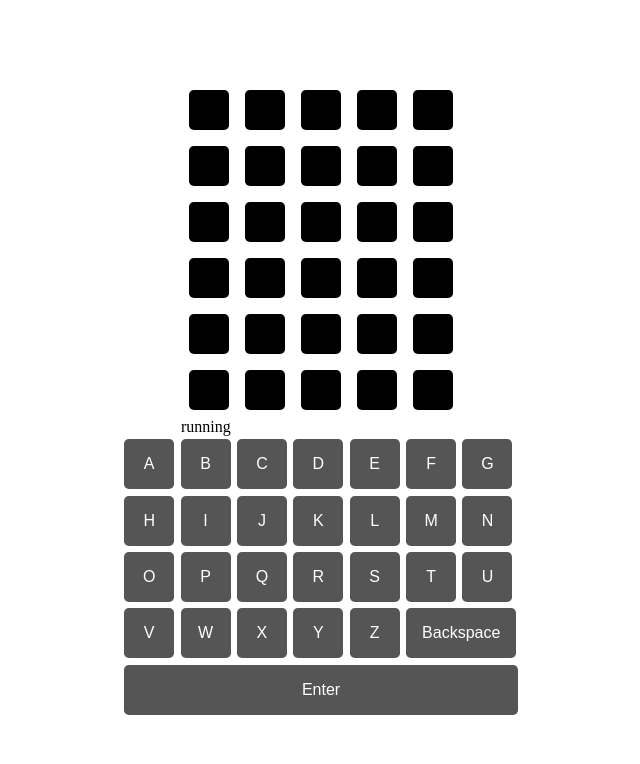
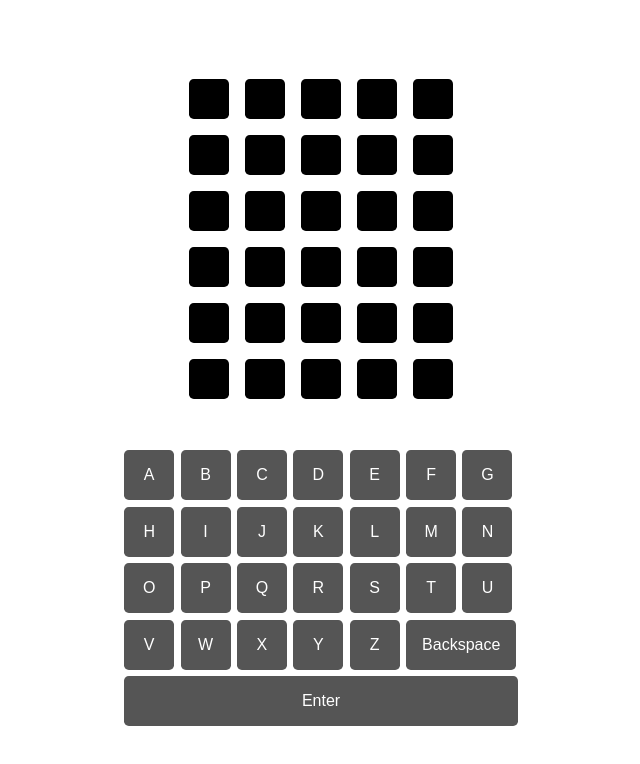
Before and after one commit to alivarastepour/wordle, a React (Create React App) app: page / in a window 1280 px wide. Shown: the top 764 px of the page, without its empty margins (319-959 px from the left). Built offline with nearby package versions, Linux system fonts and the light colour scheme.

Commit message:
added game state section

```diff
--- a/src/components/GameTable/GameTable.tsx
+++ b/src/components/GameTable/GameTable.tsx
@@ -25,14 +25,16 @@ function GameTable({ guesses, currentGuess, gameState }: IGameTableProps) {
             })}
         </div>
         <div className={`${"row-flex"} ${styles["filling-row-wrapper"]}`}>
-          {gameState === "running" && <FillingRow word={currentGuess} />}
+          <FillingRow word={currentGuess} />
         </div>
         <div className={`${"row-flex"} ${styles["empty-row-wrapper"]}`}>
           {emptyRows.map((_, index) => {
             return <EmptyRow key={index} />;
           })}
         </div>
-        <div className={styles["game-state"]}>{gameState}</div>
+        <div className={styles["game-state"]}>
+          {gameState !== "running" && gameState}
+        </div>
       </div>
     </>
   );
--- a/src/styles/gameTable.module.scss
+++ b/src/styles/gameTable.module.scss
@@ -2,4 +2,17 @@
   display: flex;
   flex-direction: column;
   max-width: 500px;
+
+  .game-state {
+    font-family: sans-serif;
+    text-transform: uppercase;
+    border: 1px solid black;
+    border-radius: 0.3rem;
+    padding: 0.2rem;
+    margin: 1rem;
+    text-align: center;
+    &:empty {
+      visibility: hidden;
+    }
+  }
 }
```
